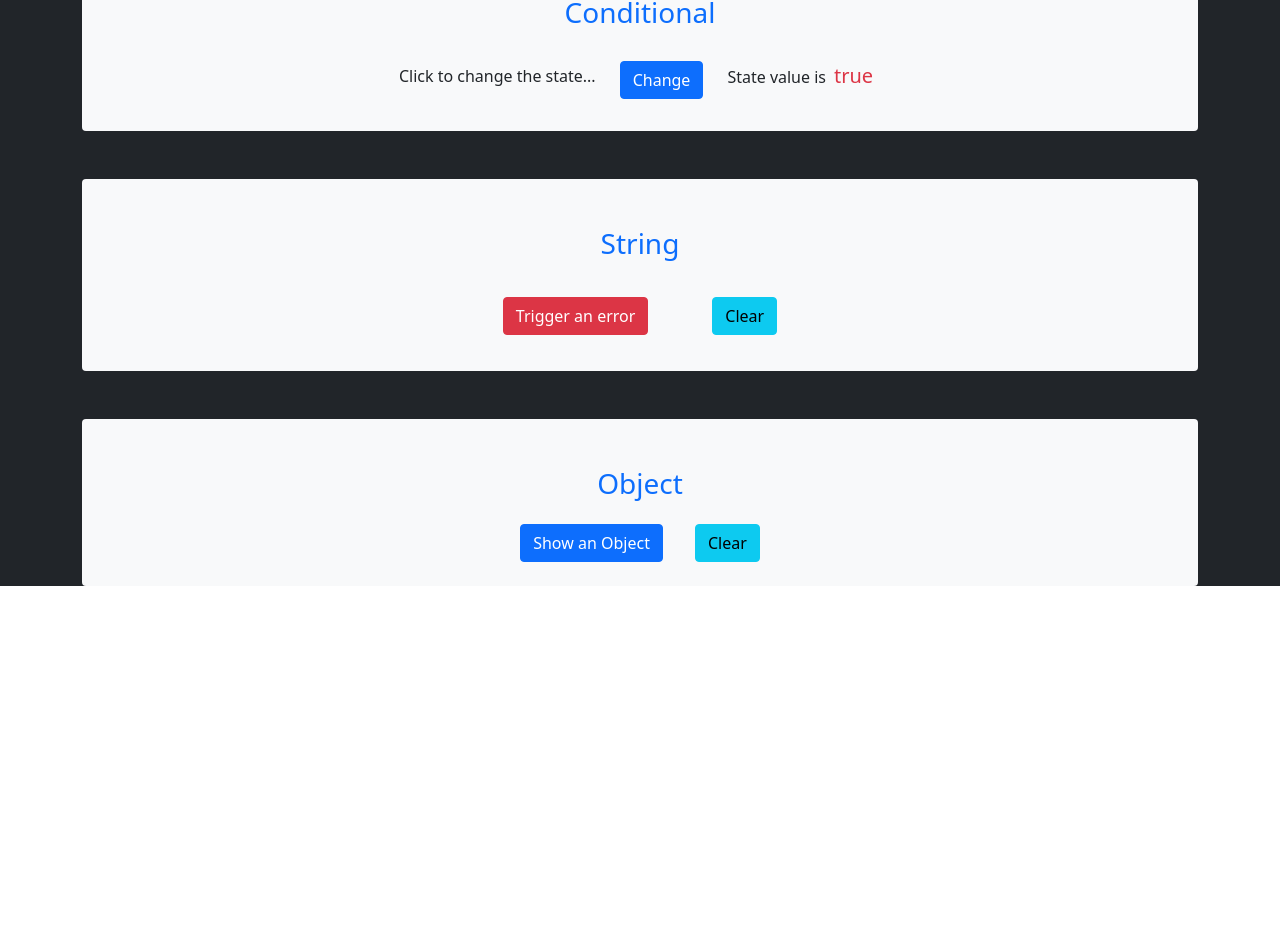
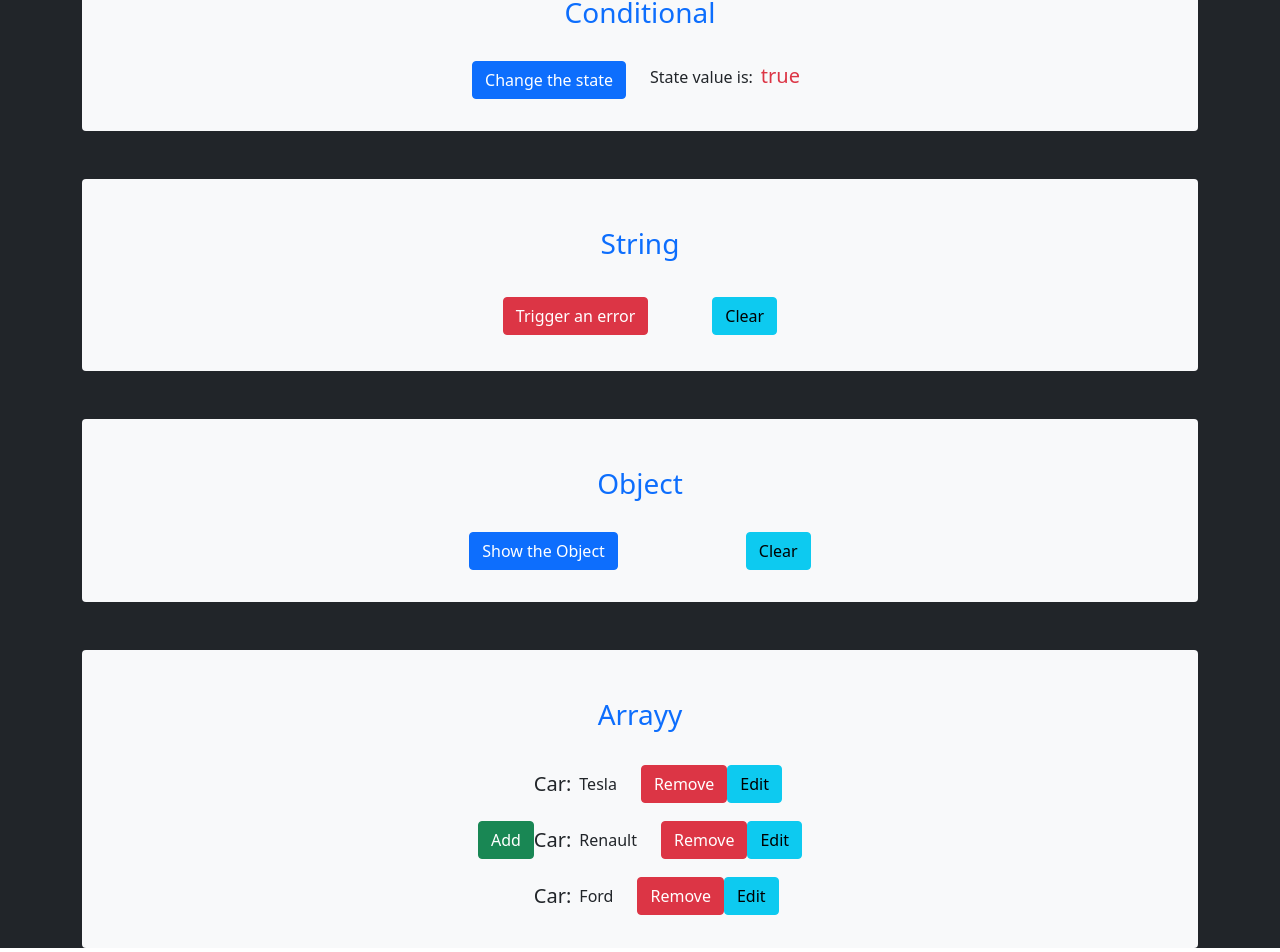
Before and after one commit to Dan33311/react-things, a React (Create React App) app: page / in a window 1280 px wide. Shown: the part 622-1574 px from the top of the page. Before the commit the page ends 1216 px from the top, so only its background shows below. Built offline with nearby package versions, Linux system fonts and the light colour scheme.

Commit message:
show an array component that use the usestate hook

```diff
--- a/src/App.css
+++ b/src/App.css
@@ -45,3 +45,8 @@
 .my-navbar img {
   width: 100px;
 }
+
+/* .text-objectt {
+  color: green;
+  text-align: start;
+} */
--- a/src/App.js
+++ b/src/App.js
@@ -4,6 +4,7 @@ import Counters from "./components/Counters";
 import Conditional from "./components/Conditional"
 import String from "./components/String"
 import ObjectT from "./components/ObjectT"
+import ArrayY from './components/ArrayY';
 
 // import image1 from "./assets/243-glasses-eye-blink-outline.svg"
 
@@ -23,6 +24,7 @@ function App() {
         <Conditional/>
         <String/>
         <ObjectT/>
+        <ArrayY />
       </div>
     </div>
   );
--- /dev/null
+++ b/src/components/ArrayY.js
@@ -0,0 +1,54 @@
+import { useState } from "react"
+
+const carsArr = () => [
+  { id: 1, brand: 'Tesla', model: 'model x' },
+  { id: 2, brand: 'Renault', model: 'Duster' },
+  { id: 3, brand: 'Ford', model: 'Endeavour' },
+]
+
+const ArrayY = () => {
+  const [ cars, setCars ] = useState(carsArr)
+
+  const deleteCar = (id) => {
+    const newCar = cars.filter(car => car.id !== id )
+    setCars(newCar)
+  }
+
+  const AddCar = (newCar) => {
+    newCar.id = Date.now()
+    const newCarArr = [ newCar, ...cars ]
+    setCars(newCarArr)
+  }
+
+  const EditCar = (editCar) => {
+    const editedCarsArr = cars.map(car => (
+      car.id === editCar.id ? editCar : car
+    ))
+    setCars(editedCarsArr)
+  }
+
+  return (
+    <section className="mt-5 mb-2 pt-5 pb-4 bg-light rounded-2">
+      <h3 className="text-primary">Arrayy</h3>
+      <div className="d-flex justify-content-center align-items-center mt-4">
+        <button className="btn btn-success" onClick={() => AddCar({ brand: "new brand", model: "new model" })}>Add</button>
+
+        <div>
+          {cars.map(car => (
+            <div className="d-flex align-items-center" key={car.id} >
+              <h5 className="mt-2 me-2 ">Car:</h5>
+              <p className="mt-3 me-4">{car.brand}</p>
+              <button className="btn btn-danger" onClick={() => deleteCar(car.id)}>Remove</button>
+              <button className="btn btn-info" onClick={() => EditCar({ id: car.id, brand: "edited brand", model: "edit model" })}>Edit</button>
+            </div>
+          ))}
+        </div>
+        {/* <button className="btn btn-danger" onClick={() => changeState()}>Trigger an error</button> */}
+        {/* <p className="mx-4 mt-3"><span className="text-danger fs-5 mx-2">{error}</span></p> */}
+        {/* <button className="btn btn-info" onClick={() => setError("")}>Clear</button> */}
+      </div>
+    </section>
+  );
+}
+
+export default ArrayY;
--- a/src/components/Conditional.js
+++ b/src/components/Conditional.js
@@ -12,9 +12,9 @@ const Conditional = () => {
     <section className="mt-5 mb-2 pt-5 pb-4 bg-light rounded-2">
       <h3 className="text-primary">Conditional</h3>
       <div className="d-flex justify-content-center align-items-center mt-4">
-        <p className="me-4 mt-2">Click to change the state...</p>
-        <button className="btn btn-primary" onClick={() => changeState()}>Change</button>
-        <p className="ms-4 mt-2">State value is<span className="text-danger fs-5 mx-2">{condition.toString()}</span></p>
+        {/* <p className="me-4 mt-2">Click to change the state...</p> */}
+        <button className="btn btn-primary" onClick={() => changeState()}>Change the state</button>
+        <p className="ms-4 mt-2">State value is:<span className="text-danger fs-5 mx-2">{condition.toString()}</span></p>
       </div>
     </section>
   )
--- a/src/components/ObjectT.js
+++ b/src/components/ObjectT.js
@@ -1,19 +1,20 @@
 import { useState } from "react"
 
-const cars =  {
+const singleCar =  {
   model: "Ford Focus",
   detail: "style sedan",
-  motor: {
-    valves: 8,
-    rev: "1660rpm"
-  }
+  // motor: {
+  //   valves: 8,
+  //   rev: "1660rpm"
+  // }
 }
 
 const ObjectT = () => {
 
   const [ car, setCar] = useState()
 
-  // const updateInfoCar = (property, value) => {
+  // working with properties
+  // const updateCar = (property, value) => {
   //   setCar({
   //     ...car,
   //     [property]: value
@@ -21,17 +22,21 @@ const ObjectT = () => {
   // }
 
   const showCar = () => {
-    setCar(cars)
+    setCar(singleCar)
   }
 
   return (
     <section className="mt-5 mb-2 pt-5 pb-4 bg-light rounded-2">
       <h3 className="text-primary">Object</h3>
       <div className="d-flex justify-content-center align-items-center mt-4">
-        {/* <button className="btn btn-primary me-3" onClick={() => showCar("color", "platinum")}>Update Object</button> */}
-        <button className="btn btn-primary me-3" onClick={() => showCar()}>Show an Object</button>
-        <pre className="text-left align-items-start">{JSON.stringify(car, null, 1)}</pre>
-        <button className="btn btn-info ms-3" onClick={() => setCar()}>Clear</button>
+        {/* using the properties */}
+        {/* <button className="btn btn-primary me-3" onClick={() => updateCar("color", "platinum")}>Update Object</button> */}
+        <button className="btn btn-primary my-2 me-3" onClick={() => showCar()}>Show the Object</button>
+        {/* <div className="text-objectt"> */}
+        <div className="text-start mx-5">
+          <pre>{JSON.stringify(car, null, 2)}</pre>
+        </div>
+        <button className="btn btn-info my-2 ms-3" onClick={() => setCar()}>Clear</button>
       </div>
     </section>
   );
```
Also changed, not shown: src/index.css (line endings or trailing spaces).
